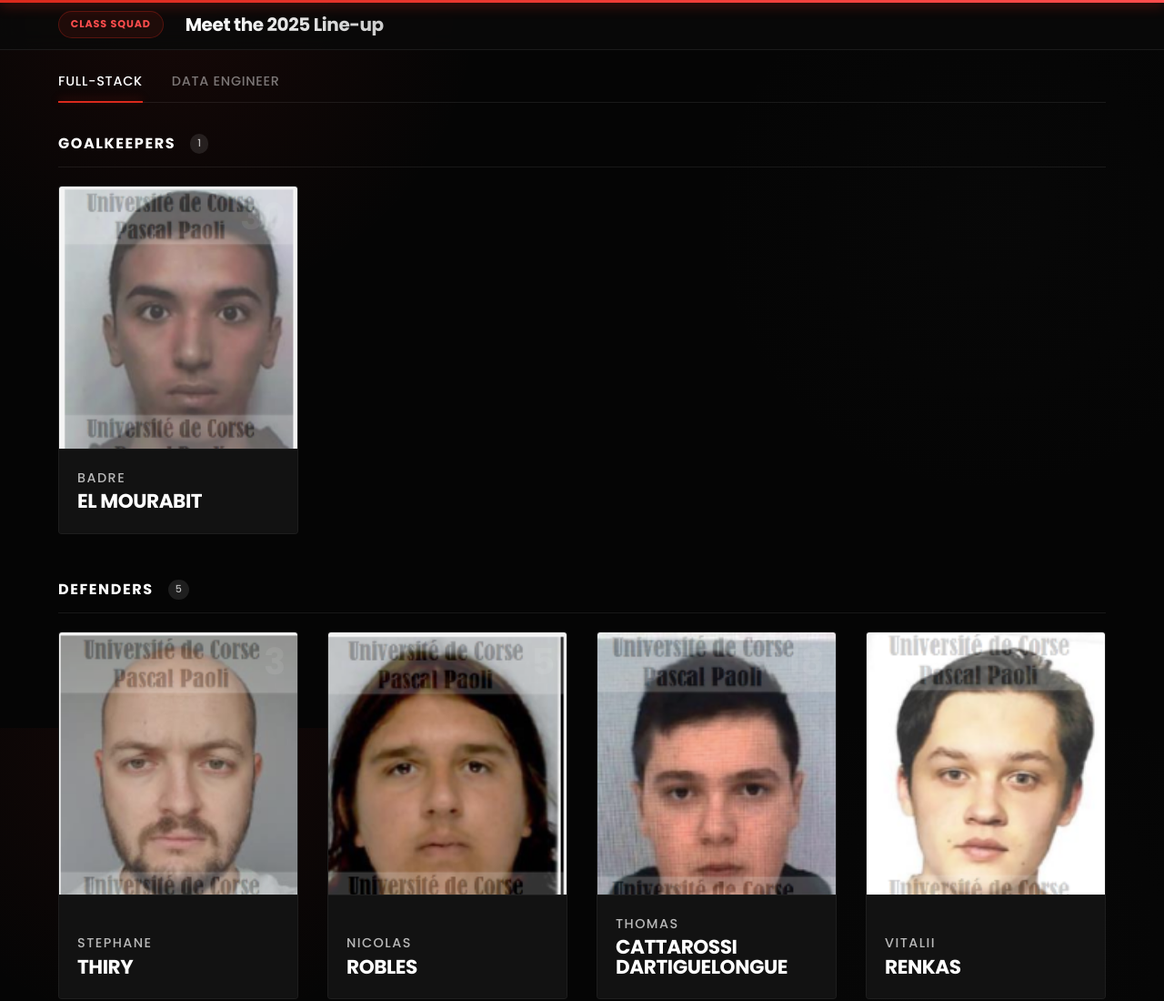
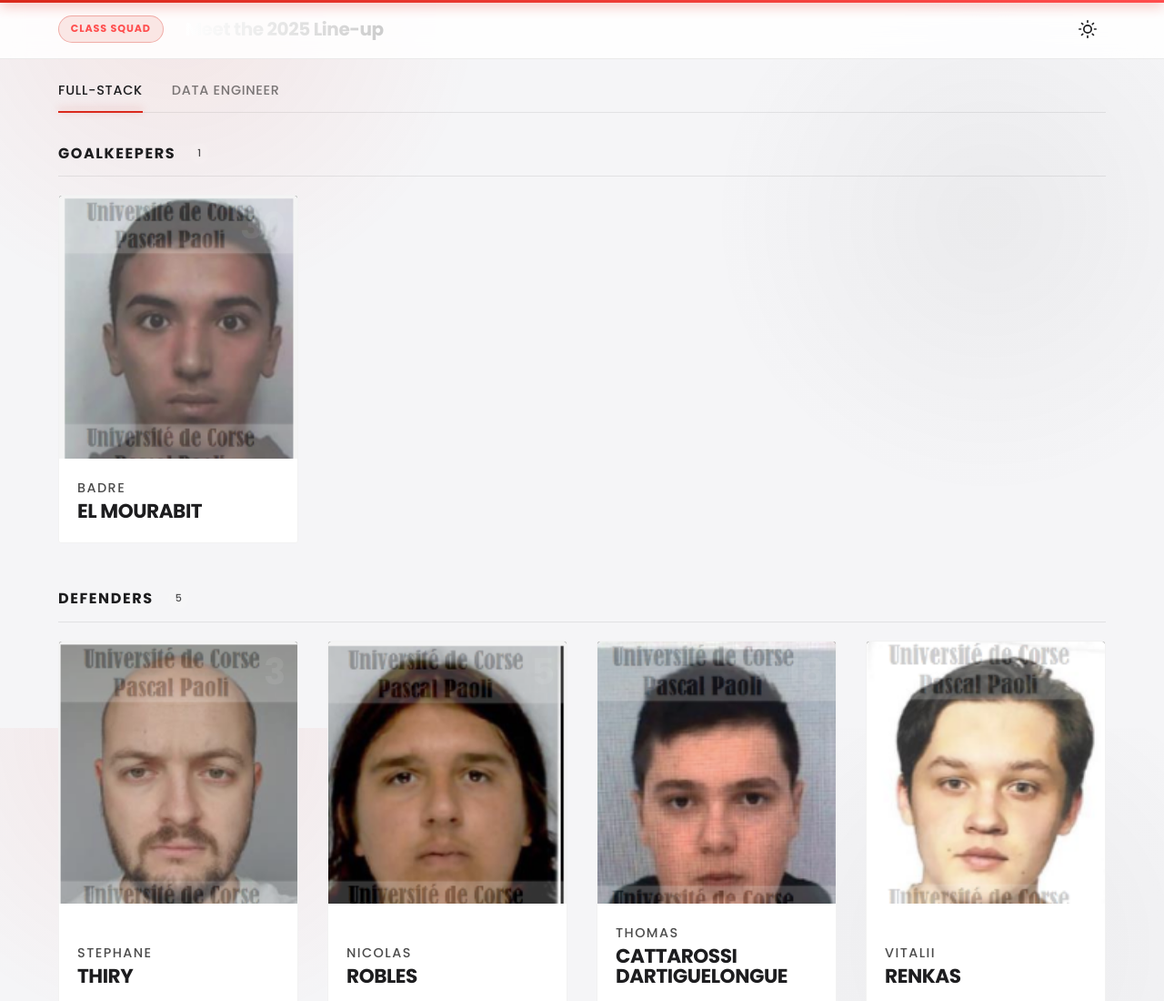
Before and after one commit to DorianLovichi/ClassSquadEnglish, a plain HTML site: page index.html in a window 1280 px wide. Shown: the top 1100 px of the page at 91% size. Drawn offline with Linux system fonts and the light colour scheme.

Commit message:
light mode

```diff
--- a/index.html
+++ b/index.html
@@ -17,6 +17,48 @@
       <div class="site-branding">
         <span class="site-pill">Class Squad</span>
         <h1>Meet the 2025 Line-up</h1>
+        <button
+          id="theme-toggle"
+          class="theme-toggle"
+          aria-label="Toggle dark mode"
+        >
+          <svg
+            class="sun-icon"
+            xmlns="http://www.w3.org/2000/svg"
+            width="24"
+            height="24"
+            viewBox="0 0 24 24"
+            fill="none"
+            stroke="currentColor"
+            stroke-width="2"
+            stroke-linecap="round"
+            stroke-linejoin="round"
+          >
+            <circle cx="12" cy="12" r="5"></circle>
+            <line x1="12" y1="1" x2="12" y2="3"></line>
+            <line x1="12" y1="21" x2="12" y2="23"></line>
+            <line x1="4.22" y1="4.22" x2="5.64" y2="5.64"></line>
+            <line x1="18.36" y1="18.36" x2="19.78" y2="19.78"></line>
+            <line x1="1" y1="12" x2="3" y2="12"></line>
+            <line x1="21" y1="12" x2="23" y2="12"></line>
+            <line x1="4.22" y1="19.78" x2="5.64" y2="18.36"></line>
+            <line x1="18.36" y1="5.64" x2="19.78" y2="4.22"></line>
+          </svg>
+          <svg
+            class="moon-icon"
+            xmlns="http://www.w3.org/2000/svg"
+            width="24"
+            height="24"
+            viewBox="0 0 24 24"
+            fill="none"
+            stroke="currentColor"
+            stroke-width="2"
+            stroke-linecap="round"
+            stroke-linejoin="round"
+          >
+            <path d="M21 12.79A9 9 0 1 1 11.21 3 7 7 0 0 0 21 12.79z"></path>
+          </svg>
+        </button>
         <p>
           Explore the full roster, hover any player to preview their vibe, and
           click through for their scouting report.
--- a/scripts/index.js
+++ b/scripts/index.js
@@ -24,8 +24,28 @@ let activeTeam = "full-stack";
 // Initialize
 document.addEventListener("DOMContentLoaded", () => {
   setupNavigation();
+  setupTheme();
   renderSquad(activeTeam);
 });
+
+function setupTheme() {
+  const toggleBtn = document.getElementById("theme-toggle");
+  if (!toggleBtn) return;
+
+  // Check saved theme or system preference
+  const savedTheme = localStorage.getItem("theme");
+  const prefersDark = window.matchMedia("(prefers-color-scheme: dark)").matches;
+
+  if (savedTheme === "light" || (!savedTheme && !prefersDark)) {
+    document.body.classList.add("light-mode");
+  }
+
+  toggleBtn.addEventListener("click", () => {
+    document.body.classList.toggle("light-mode");
+    const isLight = document.body.classList.contains("light-mode");
+    localStorage.setItem("theme", isLight ? "light" : "dark");
+  });
+}
 
 function setupNavigation() {
   const navButtons = document.querySelectorAll(".team-nav-btn");
--- a/styles/main.css
+++ b/styles/main.css
@@ -41,6 +41,62 @@
   /* Typography */
   font-family: "Poppins", -apple-system, BlinkMacSystemFont, "Segoe UI",
     sans-serif;
+}
+
+/* Light Mode Overrides */
+body.light-mode {
+  --bg-primary: #f5f5f7;
+  --bg-secondary: #ffffff;
+  --bg-surface: #ffffff;
+  --bg-glass: rgba(255, 255, 255, 0.85);
+
+  --text-primary: #1d1d1f;
+  --text-secondary: rgba(0, 0, 0, 0.7);
+  --text-muted: rgba(0, 0, 0, 0.5);
+
+  --border-subtle: 1px solid rgba(0, 0, 0, 0.08);
+  --border-highlight: 1px solid rgba(0, 0, 0, 0.15);
+  --border-glass: 1px solid rgba(0, 0, 0, 0.05);
+
+  --shadow-subtle: 0 4px 20px rgba(0, 0, 0, 0.05);
+  --shadow-card: 0 10px 30px rgba(0, 0, 0, 0.08);
+}
+
+/* Theme Toggle Button */
+.theme-toggle {
+  display: flex;
+  align-items: center;
+  justify-content: center;
+  background: transparent;
+  width: 40px;
+  height: 40px;
+  border-radius: 50%;
+  color: var(--text-primary);
+  border: 1px solid transparent;
+  transition: all var(--transition-fast);
+  margin-left: auto; /* Push to right if needed, or just gap logic */
+}
+
+.theme-toggle:hover {
+  background: rgba(125, 125, 125, 0.1);
+  color: var(--accent-primary);
+}
+
+.theme-toggle svg {
+  width: 20px;
+  height: 20px;
+}
+
+.theme-toggle .sun-icon {
+  display: none;
+}
+
+body.light-mode .theme-toggle .moon-icon {
+  display: none;
+}
+
+body.light-mode .theme-toggle .sun-icon {
+  display: block;
 }
 
 /* === RESET & BASE === */
```
Also changed, not shown: 1 other file.
